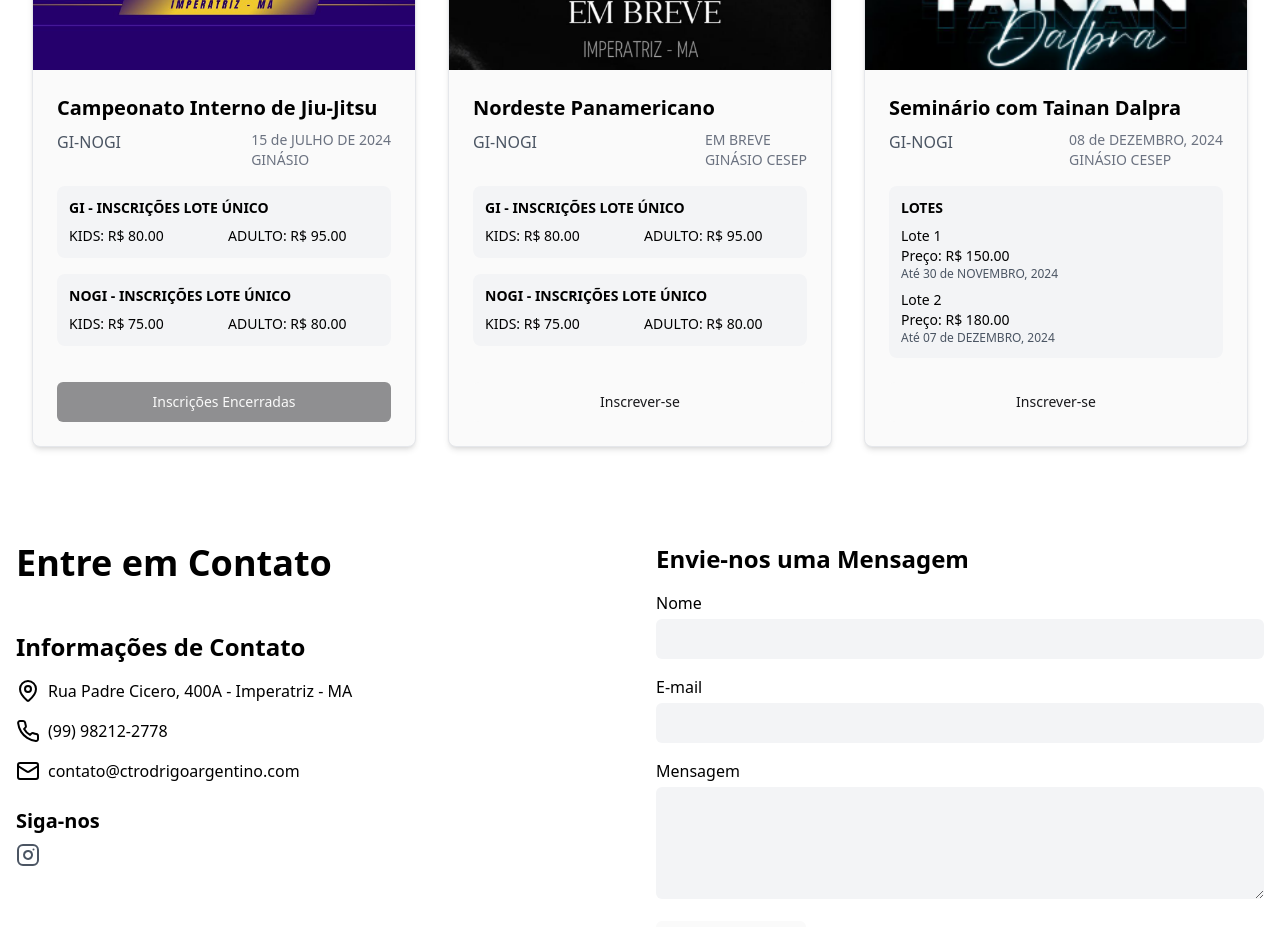
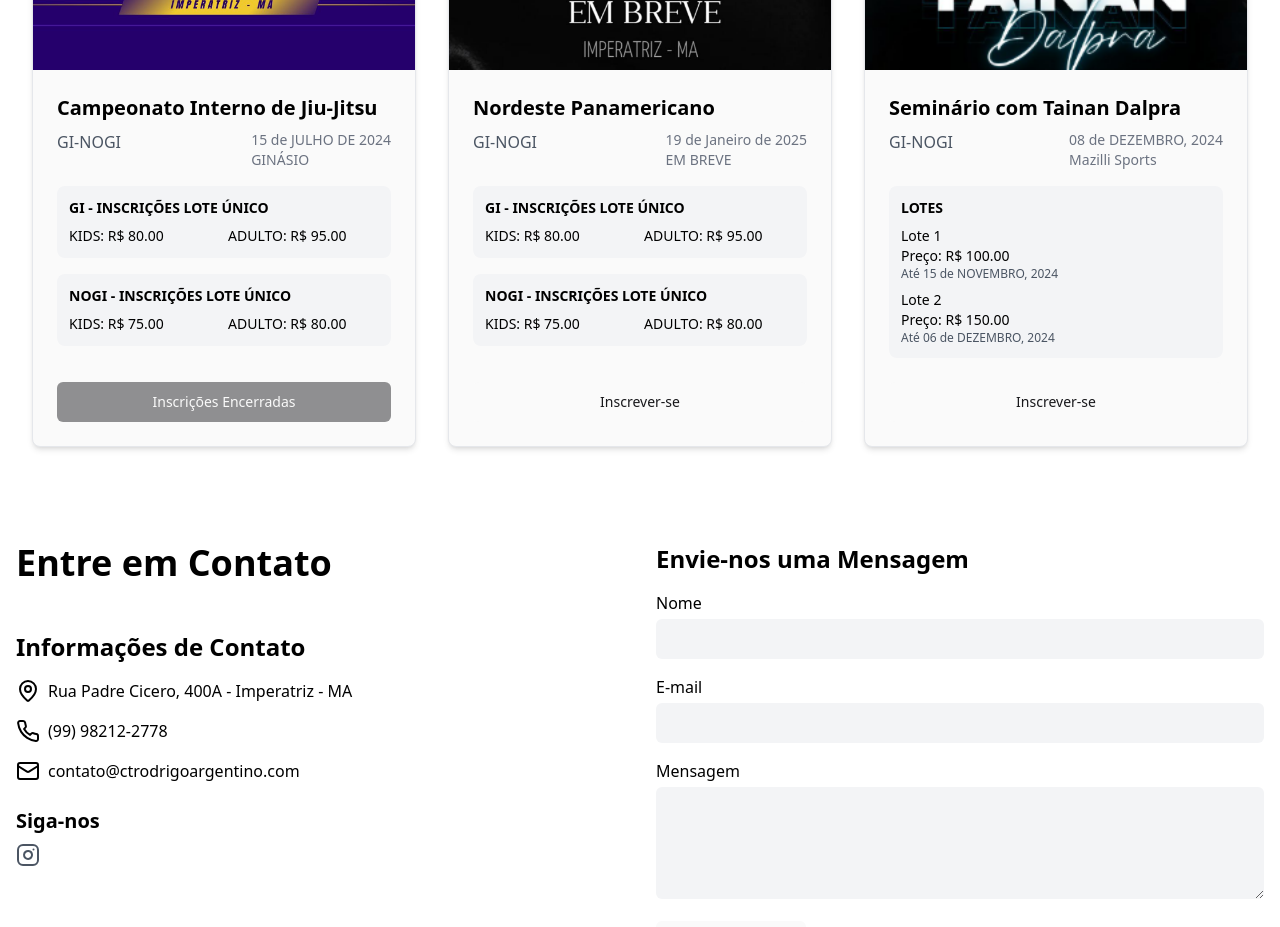
Before and after one commit to tamicaires/ctra, a React (Vite) app: page / in a window 1280 px wide. Shown: the part 4180-5107 px from the top of the page. Built offline with nearby package versions, Linux system fonts and the light colour scheme.

Commit message:
update infos

```diff
--- a/src/components/TournamentsCards.tsx
+++ b/src/components/TournamentsCards.tsx
@@ -24,7 +24,7 @@ interface TournamentProps {
   location: string;
   imageUrl: string;
   isOpen: boolean;
-  eventType: 'tournament' | 'seminar';
+  eventType: "tournament" | "seminar";
   prices?: {
     gi?: PriceCategory;
     nogi?: PriceCategory;
@@ -41,7 +41,7 @@ export default function TournamentCards() {
       location: "GINÁSIO",
       imageUrl: eventobjj,
       isOpen: false,
-      eventType: 'tournament',
+      eventType: "tournament",
       prices: {
         gi: { kids: 80.0, adult: 95.0 },
         nogi: { kids: 75.0, adult: 80.0 },
@@ -50,11 +50,11 @@ export default function TournamentCards() {
     {
       title: "Nordeste Panamericano",
       subtitle: "GI-NOGI",
-      date: "EM BREVE",
-      location: "GINÁSIO CESEP",
+      date: "19 de Janeiro de 2025",
+      location: "EM BREVE",
       imageUrl: eventoNordestePan,
       isOpen: true,
-      eventType: 'tournament',
+      eventType: "tournament",
       prices: {
         gi: { kids: 80.0, adult: 95.0 },
         nogi: { kids: 75.0, adult: 80.0 },
@@ -64,13 +64,21 @@ export default function TournamentCards() {
       title: "Seminário com Tainan Dalpra",
       subtitle: "GI-NOGI",
       date: "08 de DEZEMBRO, 2024",
-      location: "GINÁSIO CESEP",
+      location: "Mazilli Sports",
       imageUrl: eventoTainan,
       isOpen: true,
-      eventType: 'seminar',
+      eventType: "seminar",
       batches: [
-        { number: 1, price: { single: 150.0 }, endDate: "30 de NOVEMBRO, 2024" },
-        { number: 2, price: { single: 180.0 }, endDate: "07 de DEZEMBRO, 2024" },
+        {
+          number: 1,
+          price: { single: 100.0 },
+          endDate: "15 de NOVEMBRO, 2024",
+        },
+        {
+          number: 2,
+          price: { single: 150.0 },
+          endDate: "06 de DEZEMBRO, 2024",
+        },
       ],
     },
   ];
@@ -128,17 +136,25 @@ export default function TournamentCards() {
                   </div>
 
                   <div className="space-y-4">
-                    {tournament.eventType === 'tournament' && tournament.prices && (
+                    {tournament.eventType === "tournament" &&
+                      tournament.prices && (
                         <>
                           {tournament.prices.gi && (
-                          <PriceSection title="GI" prices={tournament.prices.gi} />
+                            <PriceSection
+                              title="GI"
+                              prices={tournament.prices.gi}
+                            />
                           )}
                           {tournament.prices.nogi && (
-                          <PriceSection title="NOGI" prices={tournament.prices.nogi} />
+                            <PriceSection
+                              title="NOGI"
+                              prices={tournament.prices.nogi}
+                            />
                           )}
                         </>
                       )}
-                    {tournament.eventType === 'seminar' && tournament.batches && (
+                    {tournament.eventType === "seminar" &&
+                      tournament.batches && (
                         <BatchesSection batches={tournament.batches} />
                       )}
                   </div>
```
Lines whose indentation alone changed are shown as unchanged.
